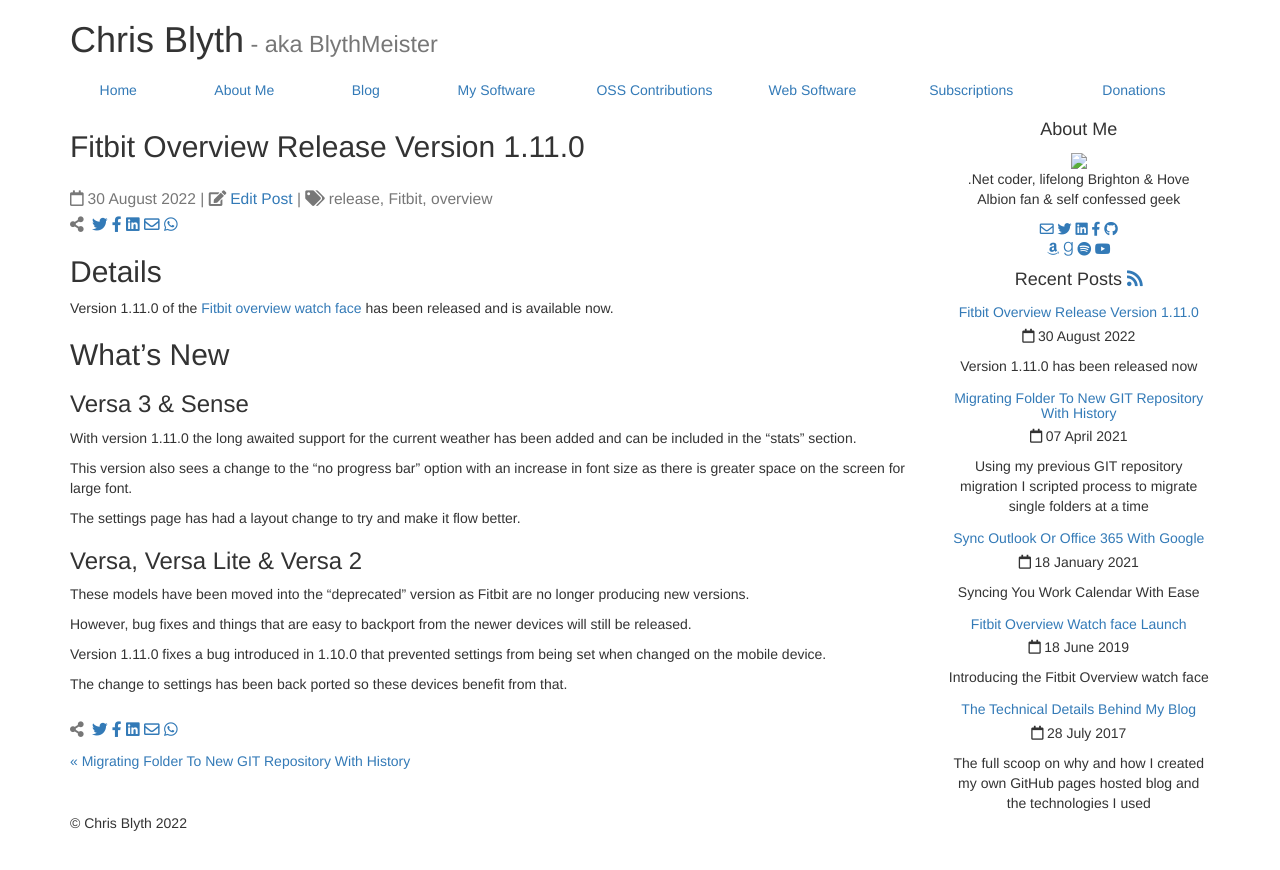
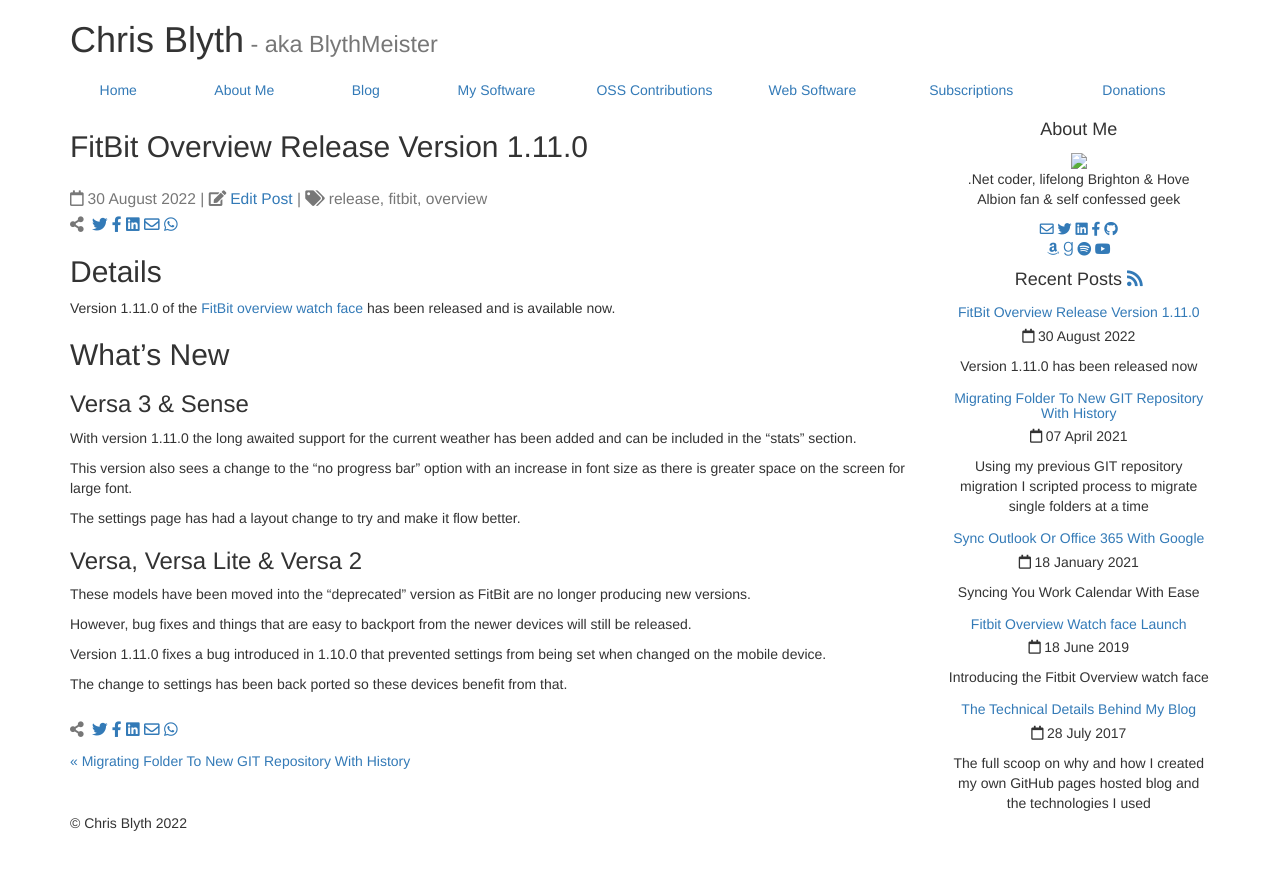
Before and after one commit to BlythMeister/blyth.me.uk, a Jekyll site: the page built from _posts/2022-08-30-fitbit-overview-1-11-0-0.md, in a window 1280 px wide. Shown: the top 870 px of the page. Built offline with Jekyll 4.4.1, drawn with Linux system fonts in a browser that asks for light colours; nearby versions of some CDN libraries.

Commit message:
correct page rename 1/2

```diff
--- a/_posts/2022-08-30-Fitbit-overview-1-11-0.md
+++ b/_posts/2022-08-30-fitbit-overview-1-11-0-0.md
@@ -1,14 +1,14 @@
 ---
-title: Fitbit Overview Release Version 1.11.0
+title: FitBit Overview Release Version 1.11.0
 date: 2022-08-30 12:00:00 +0100
 excerpt: Version 1.11.0 has been released now
-tags: [release, Fitbit, overview]
+tags: [release, fitbit, overview]
 show: true
 ---
 
 ## Details
 
-Version 1.11.0 of the [Fitbit overview watch face](https://gallery.fitbit.com/details/7c4f7506-8ed8-4eb9-84e3-28b85671f26b) has been released and is available now.
+Version 1.11.0 of the [FitBit overview watch face](https://gallery.fitbit.com/details/7c4f7506-8ed8-4eb9-84e3-28b85671f26b) has been released and is available now.
 
 ## What's New
 
@@ -22,7 +22,7 @@
 
 ### Versa, Versa Lite & Versa 2
 
-These models have been moved into the "deprecated" version as Fitbit are no longer producing new versions.
+These models have been moved into the "deprecated" version as FitBit are no longer producing new versions.
 
 However, bug fixes and things that are easy to backport from the newer devices will still be released.
 
```
